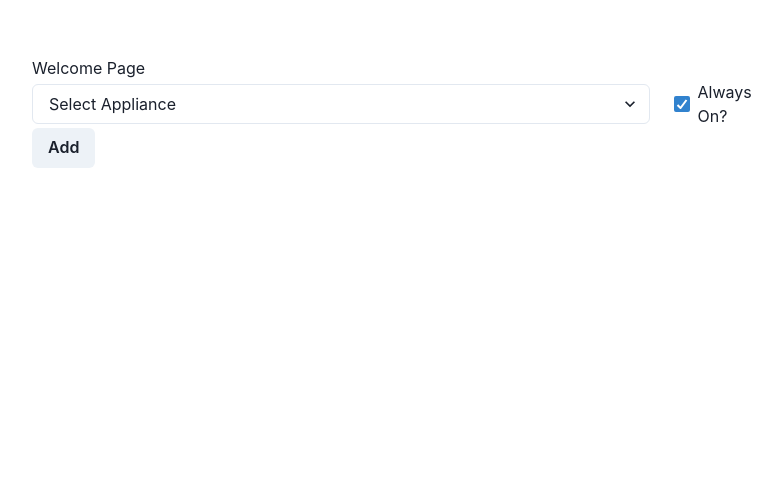
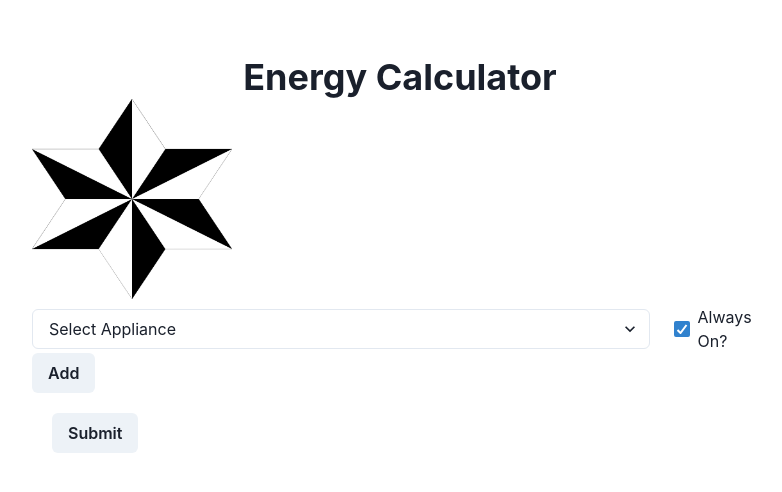
Before and after one commit to ben-edmondson/codeFest020322, a Next.js app: page / in a window 1280 px wide. Shown: the top 492 px of the page, without its empty margins (240-1022 px from the left). Built offline with nearby package versions, Linux system fonts and the light colour scheme.

Commit message:
Finished Site UI

```diff
--- a/components/InputForm.js
+++ b/components/InputForm.js
@@ -1,13 +1,14 @@
-import { Button, FormControl, HStack,NumberDecrementStepper, NumberIncrementStepper, NumberInput, NumberInputField, NumberInputStepper, Select, Checkbox } from "@chakra-ui/react"
+import { Button, Text, Box, FormControl, HStack,NumberDecrementStepper, NumberIncrementStepper, NumberInput, NumberInputField, NumberInputStepper, Select, Checkbox } from "@chakra-ui/react"
 import { setIn } from "formik"
 import { useState } from "react"
 import InputField from './InputField.js'
-
+import {kwhavg, wattHours, kwattDays}  from '../lib/calc.js'
 
 
 
 const InputForm = () => {
     const [inputList, setInputList] = useState([{device:'Select Appliance',alwaysOn:true,hours:24,}])
+    const [data, setData] = useState(null)
 
     const handleInputChange = (e, index) => {
         const {name, value} = e.target;
@@ -18,7 +19,6 @@ const InputForm = () => {
         list[index][name] = value;
         }
         setInputList(list);
-        console.log(inputList);
     };
 
     const handleHourChange = (e, index) => {
@@ -26,7 +26,6 @@ const InputForm = () => {
         const list = [...inputList];
         list[index]['hours'] = value;
         setInputList(list);
-        console.log(inputList);
     }
 
     const handleRemoveClick = index => {
@@ -39,13 +38,24 @@ const InputForm = () => {
         setInputList([...inputList, {device:'Select Appliance',alwaysOn:true,hours:24}])
     };
 
+    const handleSubmit = () => {
+        let totalhours = 0;
+        for(let i = 0; i < inputList.length; i++)
+        {
+            totalhours = totalhours + wattHours(inputList[i])
+        }
+        const days = kwattDays(totalhours)
+        setData(kwhavg(days));
+    }
+
     return(
-
+        <>
         <FormControl>
         {inputList.map((x, i) => {
         return(
             <HStack key={i}>
             <FormControl>
+
                 <HStack spacing='24px'>
                     <Select placeholder='Select Appliance' name="device" value={x.device} onChange={e => handleInputChange(e, i)}>
                         <option value='fridge'>Fridge</option>
@@ -82,7 +92,21 @@ const InputForm = () => {
         )})}
         <Button onClick={handleAddClick}>Add</Button>
         </FormControl>
-    )
+        <Button m={5} onClick={handleSubmit}>Submit</Button>
+        <Box>
+        {data ?
+         <>
+         <Text>
+             Kilowatt Days: {data.kwattdays}
+         </Text>
+         <Text>
+             {data.message}
+         </Text>
+         </>
+         : <></>}
+        </Box>
+        </>
+        )
 }
 
 
--- a/components/layouts/main.js
+++ b/components/layouts/main.js
@@ -1,5 +1,6 @@
 import Head from 'next/head'
 import {Box, Container} from '@chakra-ui/react'
+
 
 const Main = ({ children, router}) => {
     return(
@@ -7,7 +8,7 @@ const Main = ({ children, router}) => {
             <Head>
                 <meta name="viewport" content="width=device-width, initial-scale=1" />
                 <title>Untitled sustainability project - Homepage</title>
-                <link rel="icon" type="image/x-icon" sizes="16x16" href= "public/uob logo.png" />
+                <link rel="icon" type="image/x-icon" sizes="16x16" href= "uob logo.png" />
             </Head>
 
             <Container maxW="container.md" pt={14}>
--- a/lib/calc.js
+++ b/lib/calc.js
@@ -23,8 +23,7 @@ devices.set('small tv', 133);
 devices.set('big tv',170);
 
 export function wattHours(device){
-    let watts = devices.get(device.name);
-
+    let watts = devices.get(device.device);
     return watts * device.hours;
 }
 
--- a/pages/index.js
+++ b/pages/index.js
@@ -1,15 +1,21 @@
 import InputForm from "../components/InputForm"
+import { useState } from "react"
+import Image from "next/image"
 
-const { Box, Text } = require("@chakra-ui/react")
+const { Box, Text, Button, Heading } = require("@chakra-ui/react")
 
 const Home = () => {
+
     return(
-        <Box>
-            <Text>
-                Welcome Page
-            </Text>
+        <>
+        <Box alignContent='center'>
+            <Heading align='center'>
+                Energy Calculator
+            </Heading>
+            <Image src='/uob logo.png' alt="uni logo" width='200px' height='200px'/>
             <InputForm/>
         </Box>
+        </>
     )
 }
 
```
